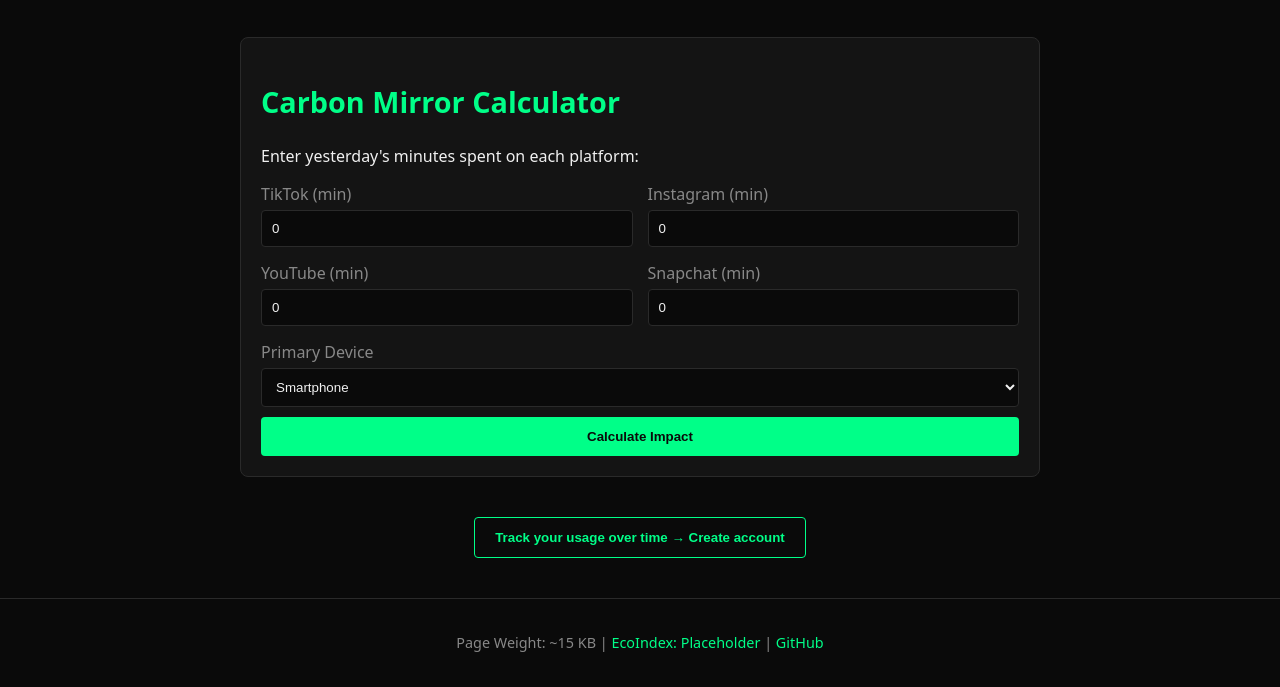
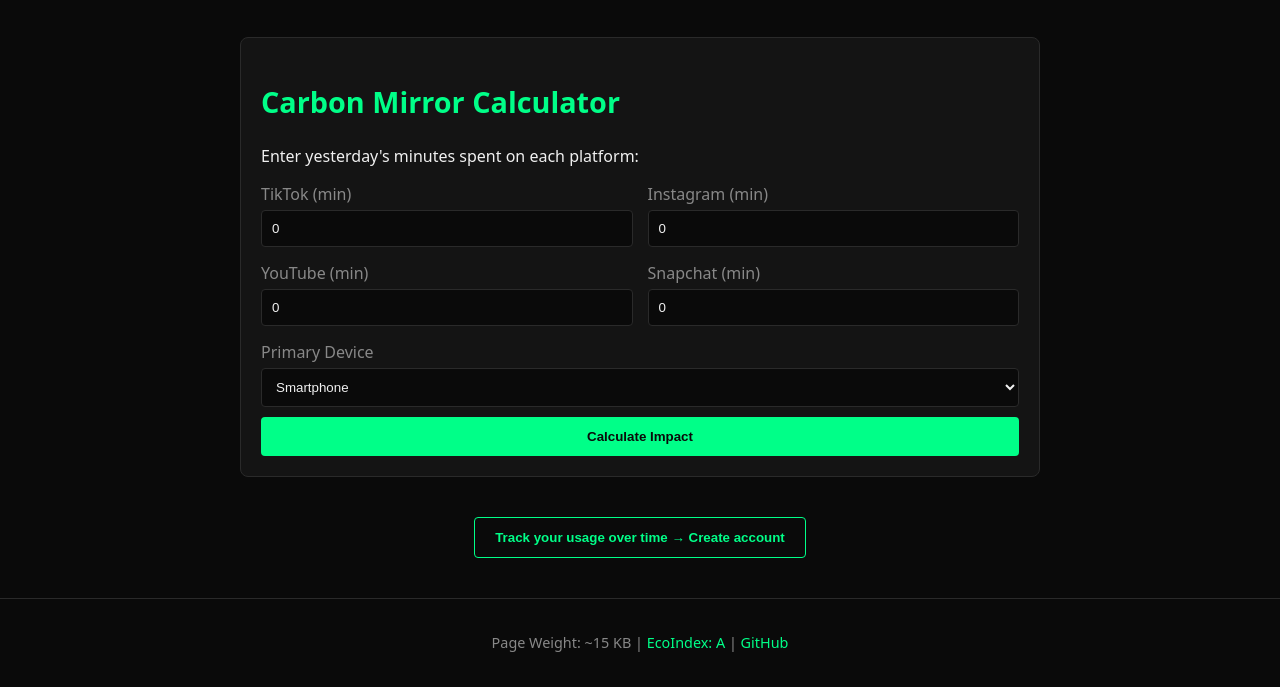
Before and after one commit to Leila-Lazz/ScrollBurn, a plain HTML site: page frontend/index.html in a window 1280 px wide. Shown: the part 274-961 px from the top of the page. Drawn offline with Linux system fonts and the light colour scheme.

Commit message:
ecoIndex

```diff
--- a/frontend/index.html
+++ b/frontend/index.html
@@ -76,7 +76,7 @@
     </main>
 
     <footer>
-        <p>Page Weight: ~15 KB | <a href="#">EcoIndex: Placeholder</a> | <a href="https://github.com/Leila-Lazz/ScrollBurn" target="_blank" rel="noopener">GitHub</a></p>
+        <p>Page Weight: ~15 KB | <a href="https://www.ecoindex.fr" target="_blank" rel="noopener">EcoIndex: A</a> | <a href="https://github.com/Leila-Lazz/ScrollBurn" target="_blank" rel="noopener">GitHub</a></p>
     </footer>
 
     <!-- Green IT Justification: Defer script loading so it doesn't block rendering -->
```
